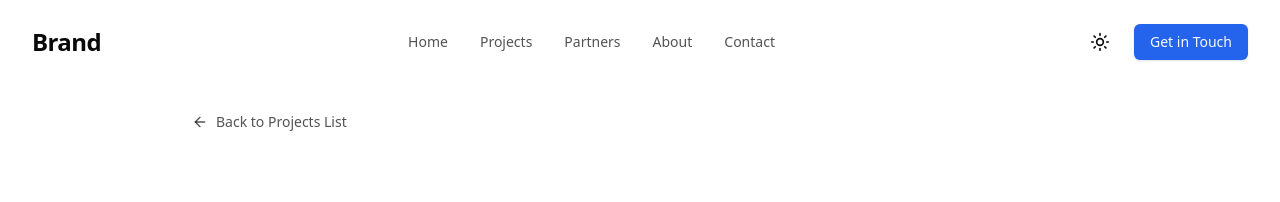
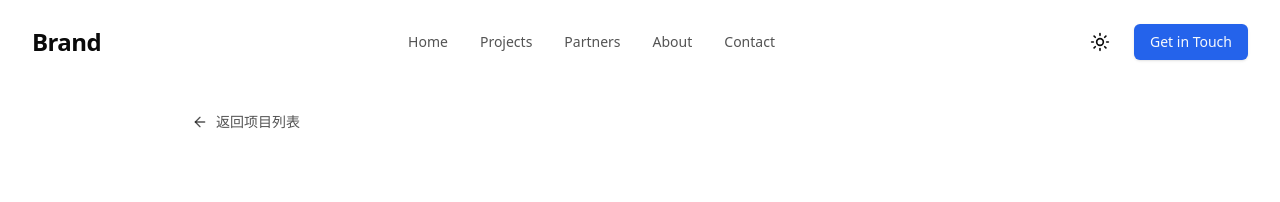
Before and after one commit to far695/lymedia2, a Next.js app: page /projects/projectsDetails/artisan-cafe in a window 1280 px wide. Shown: the top 202 px of the page. Built offline with nearby package versions, Linux system fonts and the light colour scheme.

Commit message:
Update page.tsx

```diff
--- a/app/projects/projectsDetails/[id]/page.tsx
+++ b/app/projects/projectsDetails/[id]/page.tsx
@@ -27,7 +27,7 @@ export default function ProjectDetail({ params }: { params: { id: string } }) {
           className="inline-flex items-center gap-2 text-sm font-medium text-foreground/70 hover:text-foreground transition-colors mb-24"
         >
           <ArrowLeft className="w-4 h-4" />
-          <span>Back to Projects List</span>
+          <span>返回项目列表</span>
         </Link>
 
         <div className="mb-8">
```
